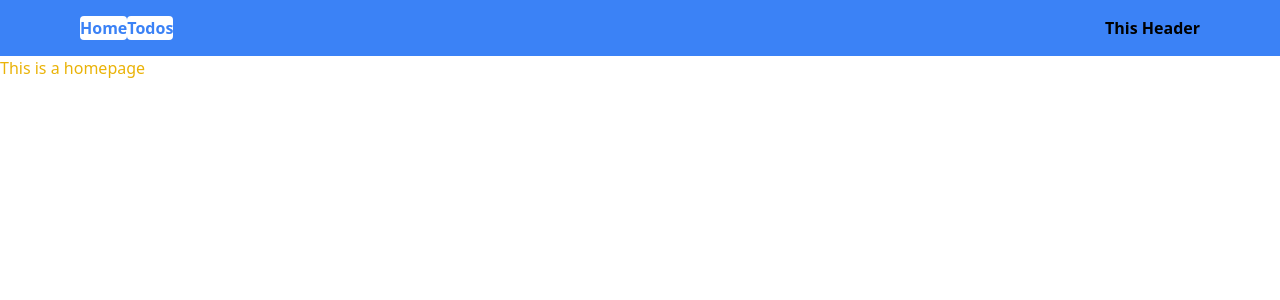
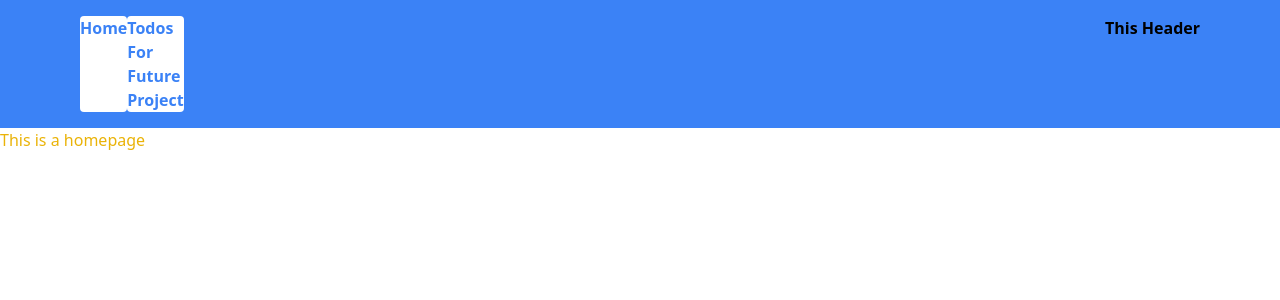
Before and after one commit to nalendro16/next-directory, a Next.js app: page / in a window 1280 px wide. Shown: the top 300 px of the page. Built offline with nearby package versions, Linux system fonts and the light colour scheme.

Commit message:
Update Header.tsx

```diff
--- a/app/Header.tsx
+++ b/app/Header.tsx
@@ -10,7 +10,7 @@ export default function Header() {
           Home
         </Link>
         <Link href='/todos' className='bg-white text-blue-500 rounded'>
-          Todos
+          Todos For Future Project
         </Link>
       </div>
     </div>
```
